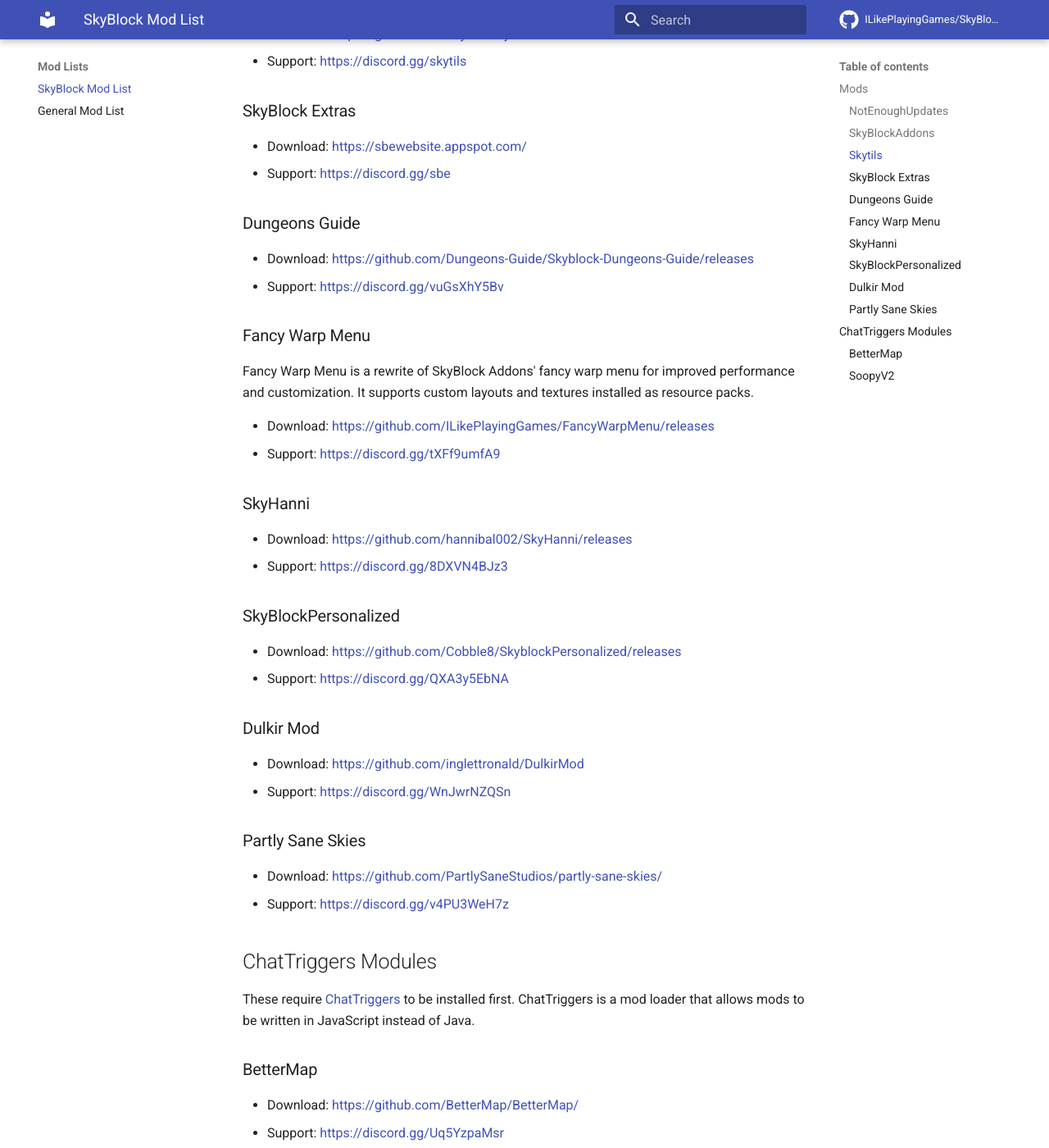
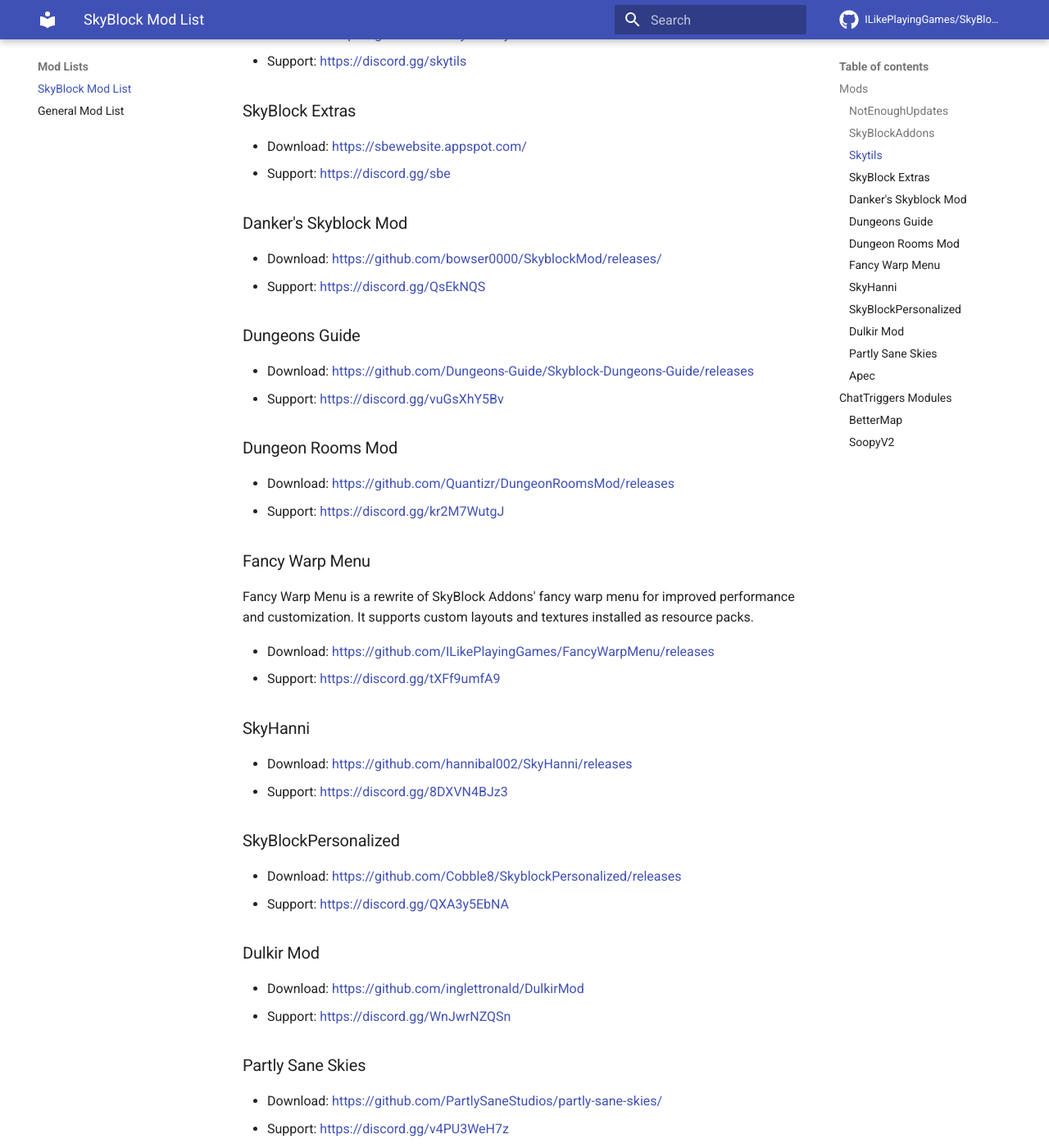
Before and after one commit to ModMalwareInvestigation/SkyBlockModWiki, an MkDocs documentation site: the page built from docs/mod-lists/skyblock-mod-list.md, in a window 1280 px wide and 1400 px high, scrolled down 1017 px. Shown: the whole window at 82% size. Built offline with MkDocs 1.6.1 and Material for MkDocs 9.7.7, drawn with Linux system fonts in a browser that asks for light colours; comment, search, counter and statistics services are not loaded; some of the changed text lies outside the part shown.

Commit message:
Added 3 more Skyblock Mods

```diff
--- a/docs/mod-lists/skyblock-mod-list.md
+++ b/docs/mod-lists/skyblock-mod-list.md
@@ -28,9 +28,17 @@
 - Download: https://sbewebsite.appspot.com/
 - Support: https://discord.gg/sbe
 
+### Danker's Skyblock Mod
+- Download: https://github.com/bowser0000/SkyblockMod/releases/
+- Support: https://discord.gg/QsEkNQS
+
 ### Dungeons Guide
 - Download: https://github.com/Dungeons-Guide/Skyblock-Dungeons-Guide/releases
 - Support: https://discord.gg/vuGsXhY5Bv
+
+### Dungeon Rooms Mod
+- Download: https://github.com/Quantizr/DungeonRoomsMod/releases
+- Support: https://discord.gg/kr2M7WutgJ
 
 ### Fancy Warp Menu
 Fancy Warp Menu is a rewrite of SkyBlock Addons' fancy warp menu for improved performance and customization. It supports custom layouts and textures installed as resource packs.
@@ -54,6 +62,10 @@
 - Download: https://github.com/PartlySaneStudios/partly-sane-skies/
 - Support: https://discord.gg/v4PU3WeH7z
 
+### Apec
+- Download: https://github.com/BananaFructa/Apec/releases
+- Support: https://discord.com/invite/YXrJzpY
+
 ## ChatTriggers Modules
 These require [ChatTriggers](https://www.chattriggers.com) to be installed first.
 ChatTriggers is a mod loader that allows mods to be written in JavaScript instead of Java.
```
